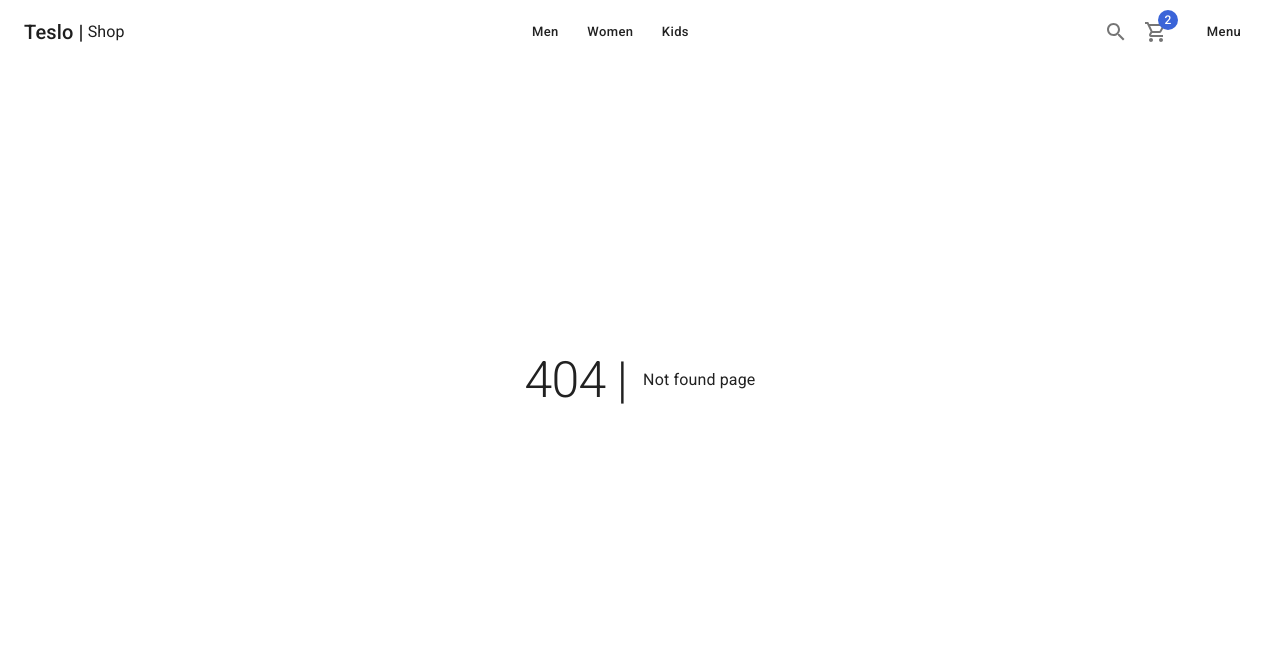
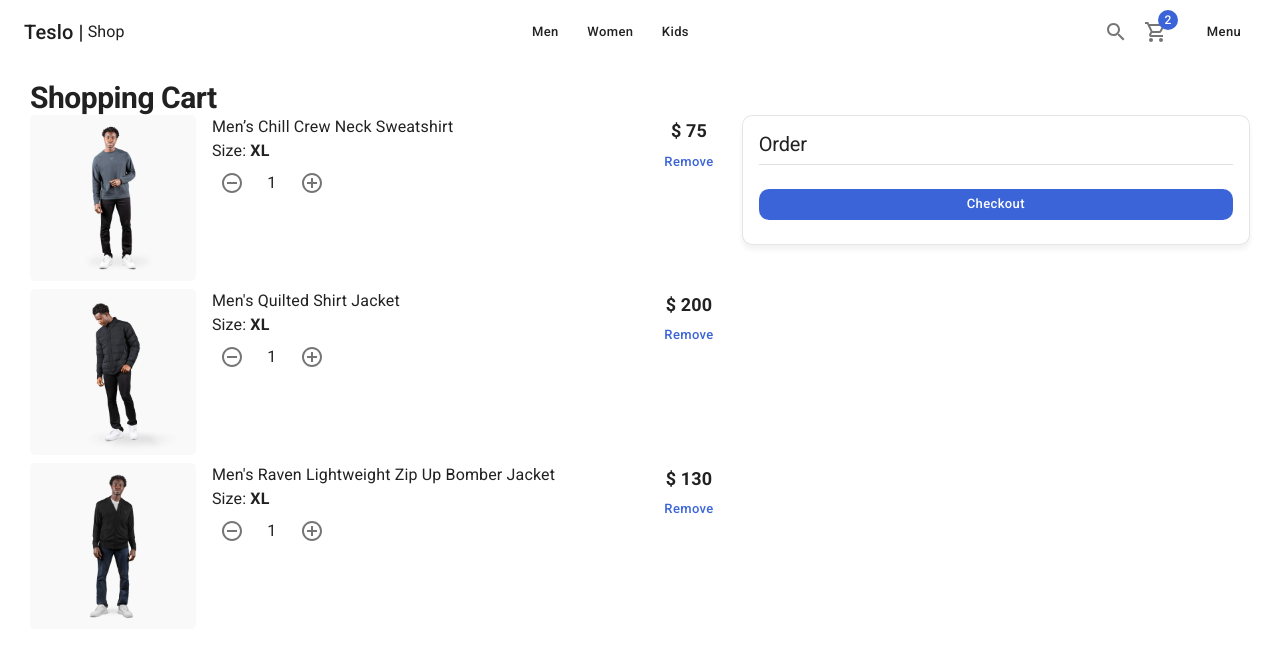
Before and after one commit to manuuualvarez/teslo-shop, a Next.js app: page /cart in a window 1280 px wide. Before the commit this address had no page. Shown: the top 656 px of the page. Built offline with nearby package versions, Linux system fonts and the light colour scheme.

Commit message:
summary list

```diff
--- /dev/null
+++ b/components/cart/CartList.tsx
@@ -0,0 +1,57 @@
+import { Box, Button, CardActionArea, CardMedia, Grid, Link, Typography } from '@mui/material';
+import { initialData } from '../../database/products';
+import NextLink from 'next/link';
+import { ItemCounter } from '../ui';
+
+
+const productsInCart = [
+    initialData.products[0],
+    initialData.products[1],
+    initialData.products[2],
+]
+
+export const CartList = () => {
+  return (
+    <>
+        {
+        productsInCart.map(product => (
+            <Grid container key={ product.slug } spacing={2} sx={{mb: 1}}>
+                <Grid item xs={3}>
+                    <NextLink href={'/product/slug'} passHref>
+                        <Link>
+                            <CardActionArea>
+                                <CardMedia
+                                    image={`products/${ product.images[0]}`}
+                                    component='img'
+                                    sx={{borderRadius: '5px'}}
+                                />
+                            </CardActionArea>
+                        </Link>
+                    </NextLink>
+
+                </Grid>
+
+                <Grid item xs={7}>
+                    <Box display={'flex'} flexDirection={'column'}>
+                        <Typography variant='body1'>{ product.title }</Typography>
+                        <Typography variant='body1'> Size: <strong>XL</strong></Typography>
+                        {/* Conditional */}
+                        <ItemCounter/>
+                    </Box>
+
+                </Grid>
+
+                <Grid item xs={2} display='flex' alignItems={'center'} flexDirection="column">
+                    <Typography variant='subtitle1'>$ { product.price }</Typography>
+                    {/* Conditional */}
+                    <Button variant='text' color='secondary'>
+                        Remove
+                    </Button>
+                </Grid>
+
+            </Grid>
+        ))
+    }
+    </>
+  )
+}
--- /dev/null
+++ b/components/cart/index.ts
@@ -0,0 +1 @@
+export * from './CartList'
--- /dev/null
+++ b/pages/cart/index.tsx
@@ -0,0 +1,43 @@
+import { Box, Button, Card, CardContent, Divider, Grid, Typography } from '@mui/material'
+import React from 'react'
+import { ShopLayout } from '../../components/layouts'
+import { CartList } from '../../components/cart/CartList';
+
+const CartPage = () => {
+  return (
+    <ShopLayout title='Cart - 3' pageDescription='Shopping Cart'>
+        <Typography variant='h1' component={'h1'}>Shopping Cart</Typography>
+
+        <Grid container>
+            <Grid item xs={12} sm={7}>
+                <CartList/>
+            </Grid>
+
+            <Grid item xs={12} sm={5}>
+                <Card className='summary-card'>
+                    <CardContent>
+                        <Typography variant='h2'>Order</Typography>
+                        <Divider sx={{my: 1}}/>
+
+                        {/* TODO: Order summary */}
+                        <Box sx={{mt: 3}}>
+                            <Button
+                                color='secondary'
+                                className='circular-btn'
+                                fullWidth
+                            >
+                                Checkout
+                            </Button>
+                        </Box>
+                    </CardContent>
+
+                </Card>
+            </Grid>
+
+        </Grid>
+
+    </ShopLayout>
+  )
+}
+
+export default CartPage
```
